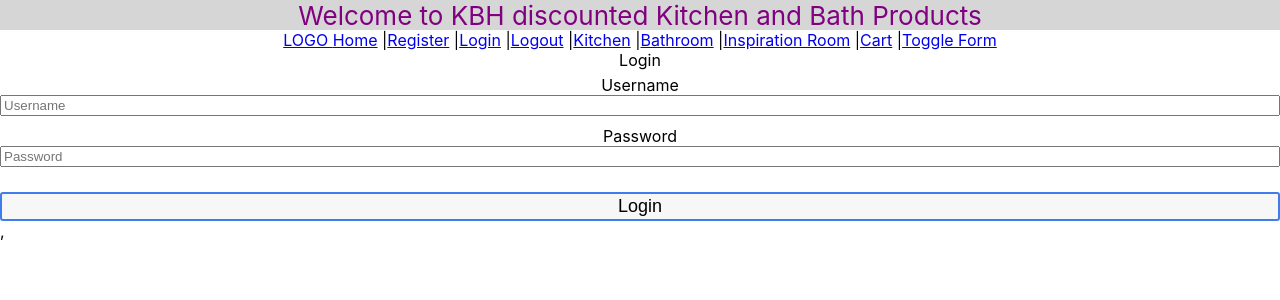
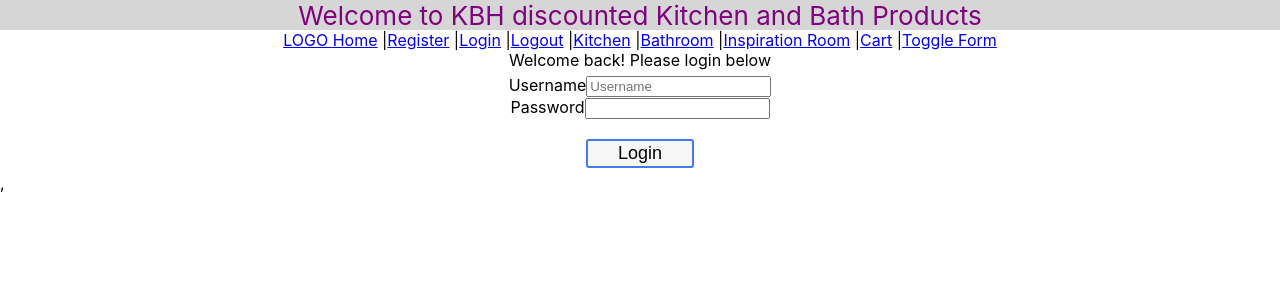
Before and after one commit to joselycas/ecommerce, a React (Create React App) app in the folder ecommerce-front-end/: page /login in a window 1280 px wide. Shown: the top 300 px of the page. Built offline with nearby package versions, Linux system fonts and the light colour scheme.

Commit message:
added user show action

```diff
--- a/ecommerce-front-end/src/App.js
+++ b/ecommerce-front-end/src/App.js
@@ -2,6 +2,8 @@ import React from 'react';
 import './App.css';
 import NavBar from './NavBar'
 import Main from './Main'
+import { Router, Route, IndexRoute, useRouterHistory } from 'react-router';
+
 
 
 class App extends React.Component {
@@ -9,13 +11,13 @@ class App extends React.Component {
 
    render() {
     return (
+
       <div className="App">
         <header className="App-header">
           Welcome to KBH discounted Kitchen and Bath Products
         </header>
           <NavBar/>
           <Main/>
-
           </div>
     );
   }
--- a/ecommerce-front-end/src/NavBar.js
+++ b/ecommerce-front-end/src/NavBar.js
@@ -9,7 +9,6 @@ return (
 
 
   <Navbar bg="light" expand="lg">
-
       <Nav className="mr-auto">
         <Navbar.Brand href="#home">LOGO </Navbar.Brand>
           <Nav.Link href="/home">Home</Nav.Link> |
@@ -23,12 +22,7 @@ return (
           <Nav.Link href="/toggleForm">Toggle Form</Nav.Link>
       </Nav>
   </Navbar>
-
-
-
-
   )
-
 }
 
 export default NavBar
--- a/ecommerce-front-end/src/ToggleFormCss.css
+++ b/ecommerce-front-end/src/ToggleFormCss.css
@@ -54,6 +54,7 @@ $blue_theme: #70a1ff;
     box-shadow: 0px 0px 20px 0px rgba(15, 15, 15, 0.2);
     border-radius: 6px;
     padding: 24px;
+
 }
 
 .inner-container {
@@ -69,8 +70,8 @@ $blue_theme: #70a1ff;
     text-align: center;
     padding: 5px;
     margin-bottom: 17px;
-    /* margin-left: 35px; */
-    /* margin-right: 35px; */
+    margin-left: 35px;
+    margin-right: 35px;
     font-family: Ozxgen, sans-serif;
     font-size: 22px;
     border-bottom: 2px solid $blue_theme;
@@ -89,7 +90,7 @@ $blue_theme: #70a1ff;
     margin-bottom: 5px;
 }
 
-//Label
+
 .login-label {
     font-family: Oxygen, sans-serif;
     font-size: 20px;
@@ -128,7 +129,7 @@ $blue_theme: #70a1ff;
 
 .login-btn {
     padding: 2px 30px;
-    /* background-color: #417cef; */
+    background-color: #417cef;
     border: 0;
     font-size: 18px;
     border-radius: 3px;
--- a/ecommerce-front-end/src/containers/Login.js
+++ b/ecommerce-front-end/src/containers/Login.js
@@ -1,114 +1,132 @@
 import React, { Component } from 'react'
-import {Form, Button} from 'react-bootstrap'
+import {Form, Button, Col} from 'react-bootstrap'
+import {connect} from 'react-redux'
+
 
 
 class Login extends Component {
 
   constructor(props) {
     super(props);
-    this.state = {};
+    this.state = {
+      username: "",
+      password:"",
+      errors:[]
+    };
   }
 
-  submitLogin(e) {}
+  submitLogin = (e) => {
+    if (this.state.username == "") {
+      this.showValidationErr("username", "Username Cannot be empty!");
+   }
+   if (this.state.password == "") {
+     this.showValidationErr("password", "Password Cannot be empty!");
+   }
+  }
+
+  showValidationErr = (elem, msg) => {
+    this.setState((prevState) => ({
+      errors: [
+      ...prevState.errors, {
+        elem,
+        msg
+      }
+      ]
+    })
+  );
+}
+//Remove a specific element from the array
+clearValidationErr = (elem) => {
+  this.setState((prevState) => {
+    let newArr = [];
+    //Add all elements from the prev array to the new one that has a different element
+    for (let err of prevState.errors) {
+      if (elem != err.elm) {
+        newArr.push(err);
+      }
+    }
+    return {errors: newArr};
+  });
+}
+
+  onUsernameChange = (e) => {
+    this.setState({username: e.target.value});
+    //We want to clear the error when ever the user type something new
+    this.clearValidationErr("username");
+  }
+
+  onPasswordChange = (e) => {
+    this.setState({password: e.target.value});
+    this.clearValidationErr("password");
+  }
 
   render() {
+    //NULL by default (help us check when rendering)
+    let usernameErr = null,
+      passwordErr = null
+    //Loop and find which ones has the error
+    for (let err of this.state.errors) {
+      //Assign the validation error message
+      if (err.elem == "username") {
+        usernameErr = err.msg;
+      }
+      if (err.elem == "password") {
+        passwordErr = err.msg;
+      }
+
+      //No (else if or else) statements cause we need to check for all possible elements
+    }
+
     return (
+    <Form>
       <div className="inner-container">
         <div className="header">
-          Login
+          Welcome back! Please login below
         </div>
+
         <div className="box">
 
           <div className="input-group">
-            <label htmlFor="username">Username</label>
-            <input
+          <Form.Row>
+          <Col>
+            <Form.Label htmlFor="username">Username</Form.Label>
+            <Form.Control
               type="text"
               name="username"
               className="login-input"
-              placeholder="Username"/>
+              placeholder="Username"
+              onChange={this.onUsernameChange}/>
+              <small className="danger-error">{usernameErr ? usernameErr : ""}</small>
+            </Col>
+          <Col>
+            <Form.Label htmlFor="password">Password</Form.Label>
+            <Form.Control
+              type="password"
+              name="password"am
+              className="login-input"
+              placeholqwder="Password"
+              onChange={this.onPasswordChange}/>
+              <small className="danger-error">{passwordErr ? passwordErr : ""}</small>
+            </Col>
+            <Col>
+            <button
+              type="button"
+              className="login-btn"
+              onClick={this.submitLogin}>Login</button>
+            </Col>
+            </Form.Row>
           </div>
 
-          <div className="input-group">
-            <label htmlFor="password">Password</label>
-            <input
-              type="password"
-              name="password"
-              className="login-input"
-              placeholder="Password"/>
-          </div>
 
-          <button
-            type="button"
-            className="login-btn"
-            onClick={this
-            .submitLogin
-            .bind(this)}>Login</button>
         </div>
       </div>
+      </Form>
+
     );
   }
 
 }
-  //
-  //   state = {
-  //   name: '',
-  //   email: '',
-  //   password: ''
-  // }
-  //
-  //   handleOnSubmit = () =>{
-  //     return "Hello"
-  //   }
-  //   render()
-  //     {
-  //       return(
-  //         <div>
-  //         <h1>Sign Up or Login</h1>
-  //         <Form class="logInForm">
-  //       <Form.Group controlId="formBasicEmail">
-  //       <h2>Log In</h2>
-  //         <Form.Label>Email address</Form.Label>
-  //         <Form.Control type="email" placeholder="Enter email" />
-  //       </Form.Group>
-  //
-  //       <Form.Group controlId="formBasicPassword">
-  //         <Form.Label>Password</Form.Label>
-  //         <Form.Control type="password" placeholder="Password" />
-  //       </Form.Group>
-  //       <Form.Group controlId="formBasicCheckbox">
-  //         <Form.Check type="checkbox" label="Check me out" />
-  //       </Form.Group>
-  //       <Button variant="primary" type="submit">
-  //         Submit
-  //       </Button>
-  //     </Form>
-  //     <Form class="logInForm">
-  //   <Form.Group controlId="formBasicEmail">
-  //   <h2>Sign Up</h2>
-  //     <Form.Label>User Name</Form.Label>
-  //     <Form.Control type="email" placeholder="Enter email" />
-  //   </Form.Group>
-  //   <Form.Group controlId="formBasicEmail">
-  //     <Form.Label>Email address</Form.Label>
-  //     <Form.Control type="email" placeholder="Enter email" />
-  //   </Form.Group>
-  //   <Form.Group controlId="formBasicPassword">
-  //     <Form.Label>Password</Form.Label>
-  //     <Form.Control type="password" placeholder="Password" />
-  //   </Form.Group>
-  //   <Form.Group controlId="formBasicPassword">
-  //     <Form.Label>Confirm Password</Form.Label>
-  //     <Form.Control type="password" placeholder="Password" />
-  //   </Form.Group>
-  //   <Button variant="primary" type="submit">
-  //     Submit
-  //   </Button>
-  // </Form>
-  // </div>
-  //
-  //     )
-  //   }
 
-// }
 
-export default Login
+
+export default connect()(Login)
--- a/ecommerce-front-end/src/containers/Register.js
+++ b/ecommerce-front-end/src/containers/Register.js
@@ -1,4 +1,6 @@
 import React from 'react'
+import {Form, Button, Col} from 'react-bootstrap'
+
 
 
 class Register extends React.Component {
@@ -73,7 +75,6 @@ onPasswordChange = (e) => {
 }
 
 
-
   render() {
     //NULL by default (help us check when rendering)
     let usernameErr = null,
@@ -112,16 +113,18 @@ onPasswordChange = (e) => {
     }
 
     return (
-
+    <Form>
       <div className="inner-container">
         <div className="header">
-          Register
+          Welcome! Please Sign Up!
         </div>
         <div className="box">
 
           <div className="input-group">
-            <label htmlFor="username">Username</label>
-            <input
+          <Form.Row>
+            <Col>
+              <Form.Label htmlFor="username">Username</Form.Label>
+              <Form.Control
                 type="text"
                 name="username"
                 className="login-input"
@@ -129,20 +132,19 @@ onPasswordChange = (e) => {
                 onChange={this.onUsernameChange}
                 />
                 <small className="danger-error">{usernameErr ? usernameErr : ""}</small>
-          </div>
-
-          <div className="input-group">
-            <label htmlFor="email">Email</label>
-            <input type="text" name="email"
+            </Col>
+            <Col>
+              <Form.Label htmlFor="email">Email</Form.Label>
+              <Form.Control
+               type="text" name="email"
               className="login-input"
               placeholder="Email"
-            onChange={this.onEmailChange}/>
+              onChange={this.onEmailChange}
+              />
               <small className="danger-error">{emailErr ? emailErr : ""}</small>
-          </div>
-
-
-          <div className="input-group">
-            <label htmlFor="password">Password</label>
+            </Col>
+            <Col>
+              <Form.Label htmlFor="password">Password</Form.Label>
               <input
                 type="password"
                 name="password"
@@ -150,17 +152,24 @@ onPasswordChange = (e) => {
                 placeholder="Password"
                 onChange={this.onPasswordChange}/>
                 <small className="danger-error">{passwordErr ? passwordErr : ""}</small>
-          </div>
-
+            </Col>
+            <Col>
             <button
               type="button"
               className="login-btn"
-            onClick={this.submitRegister}>Register</button>
+              onClick={this.submitRegister}>Register
+            </button>
+          </Col>
+          </Form.Row>
+        </div>
+
       </div>
     </div>
+    </Form>
       );
     }
   }
+
 
 export default Register
 
--- a/ecommerce-front-end/src/containers/ToggleForm.js
+++ b/ecommerce-front-end/src/containers/ToggleForm.js
@@ -24,13 +24,13 @@ class ToggleForm extends Component {
         onClick={this.showLoginBox}>
         Login
       </div>
-
       <div
         className={"controller " + (this.state.isRegisterOpen ? "selected-controller" : "")}
-        onClick={this  .showRegisterBox}>
+        onClick={this.showRegisterBox}>
         Register
       </div>
     </div>
+
       <div className="box-container">
         <h1>Toggle Form</h1>
          {this.state.isLoginOpen && <Login/>}
--- a/ecommerce-front-end/src/index.js
+++ b/ecommerce-front-end/src/index.js
@@ -5,6 +5,7 @@ import App from './App';
 import { Provider } from 'react-redux'
 import configureStore from './store';
 import { BrowserRouter } from 'react-router-dom';
+import store from './store'
 
 
 
@@ -14,9 +15,5 @@ ReactDOM.render(
   <App />
    </BrowserRouter>,
  </Provider>,
-
  document.getElementById('root')
 );
-// If you want your app to work offline and load faster, you can change
-// unregister() to register() below. Note this comes with some pitfalls.
-// Learn more about service workers: https://bit.ly/CRA-PWA
--- a/ecommerce-front-end/src/store.js
+++ b/ecommerce-front-end/src/store.js
@@ -1,9 +1,9 @@
 import { createStore, applyMiddleware } from 'redux';
 import thunk from 'redux-thunk';
-// import rootReducer from './reducers/rootReducer';
+
 export default function configureStore() {
  return createStore(
-  // rootReducer,
+   window.__REDUX_DEVTOOLS_EXTENSION__ && window.__REDUX_DEVTOOLS_EXTENSION__(),
    applyMiddleware(thunk)
  );
 }
```
Also changed, not shown: 2 other files (tests, documents, lock files or other folders). Lines whose indentation alone changed are shown as unchanged.
